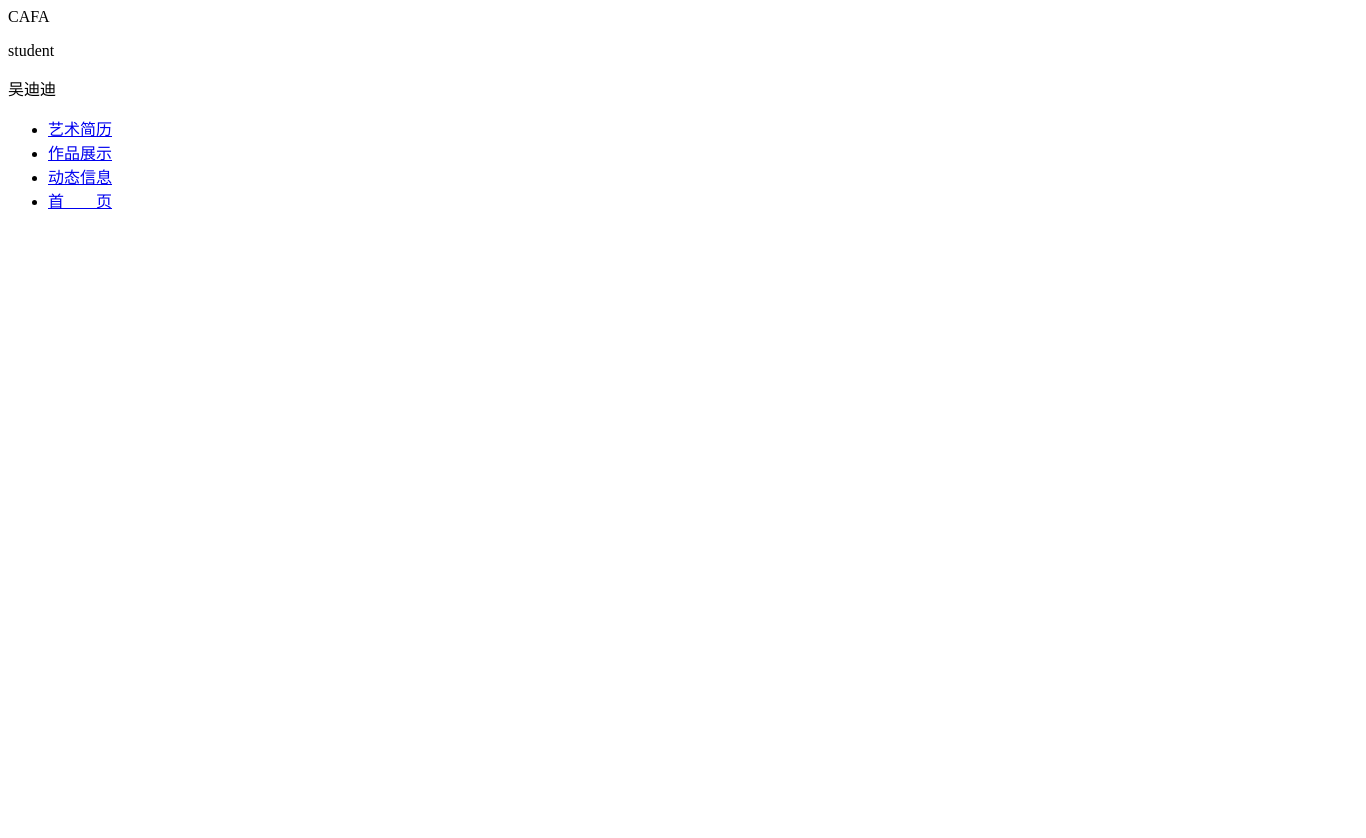
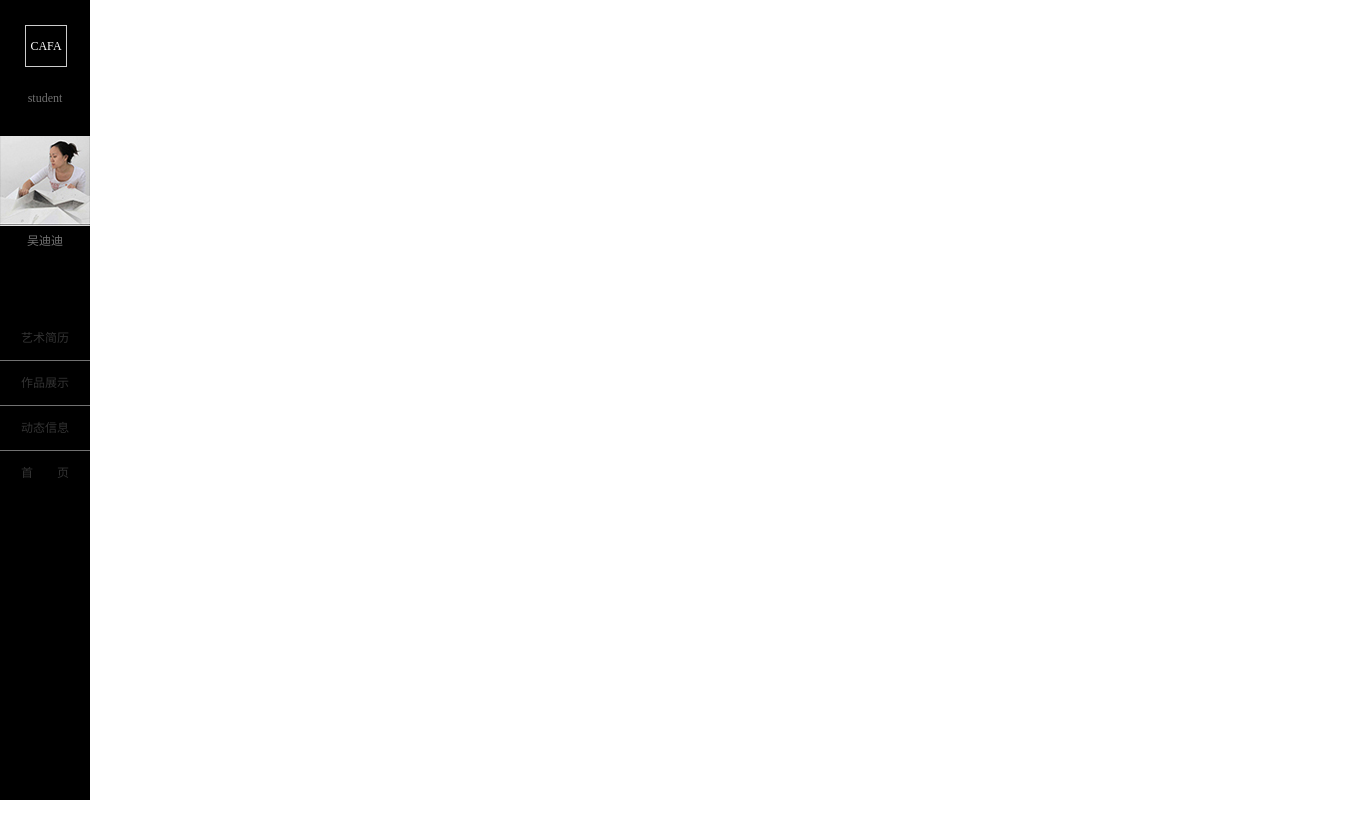
Before and after one commit to Lisenren/Lisenren.github.io, a plain HTML site: page lianxi.html in a window 1280 px wide. Shown: the top 838 px of the page, 1366 px wide, since content can reach past the window. Before the commit the page ends 800 px from the top, so only its background shows below. Drawn offline with Linux system fonts and the light colour scheme.

Commit message:
modi lianxi.html

```diff
--- a/lianxi.html
+++ b/lianxi.html
@@ -4,6 +4,8 @@
 	<meta charset="UTF-8">
 	<title>联系</title>
 </head>
+	<link rel="stylesheet" type="text/css" href="css/index.css">
+	<link rel="stylesheet" type="text/css" href="css/reset.css">
 <body>
 	<div class="box">
 	<div class="left">
```
Also changed, not shown: xinxi.html (+2 -0 lines), zuopin.html (+2 -0 lines).
